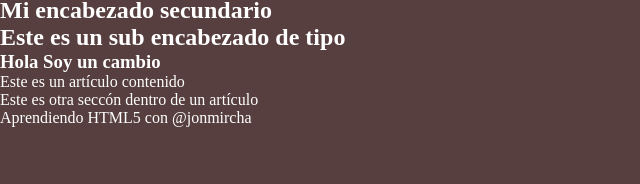
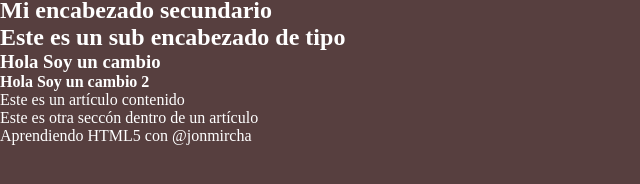
Before and after one commit to Rabadc/Prueba, a plain HTML site: page SITE/index.html in a window 1280 px wide. Shown: the part 94-278 px from the top of the page, without its empty margins (0-640 px from the left). Drawn offline with Linux system fonts and the light colour scheme.

Commit message:
Update index.html
Cambio linea 26

```diff
--- a/SITE/index.html
+++ b/SITE/index.html
@@ -23,6 +23,7 @@
 			<h1>Mi encabezado secundario</h1>
 			<h2>Este es un sub encabezado de tipo</h2>
 			<h3>Hola Soy un cambio</h3>
+			<h4>Hola Soy un cambio 2</h4>
 		</hgroup>
 		<article>
 			Este es un art&iacute;culo contenido
```
